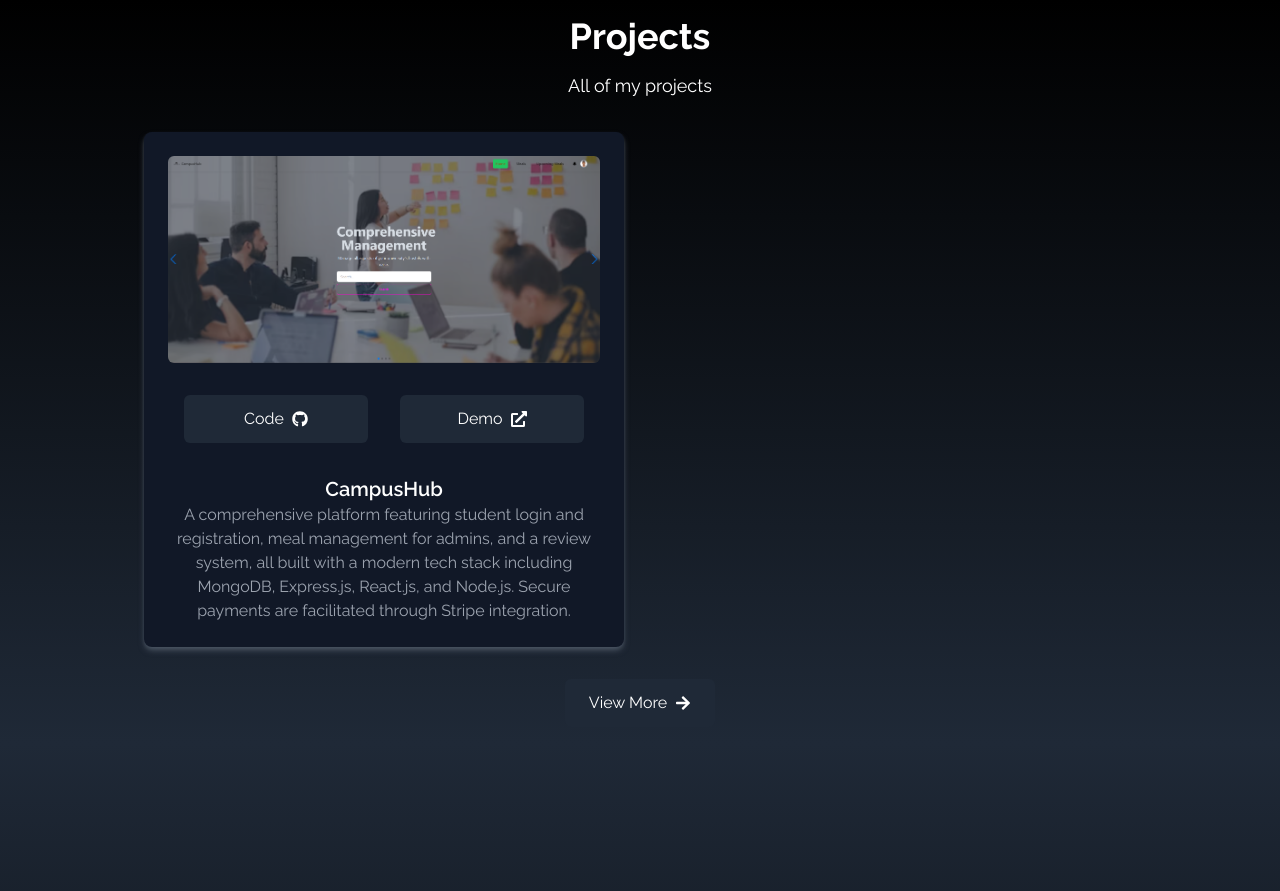
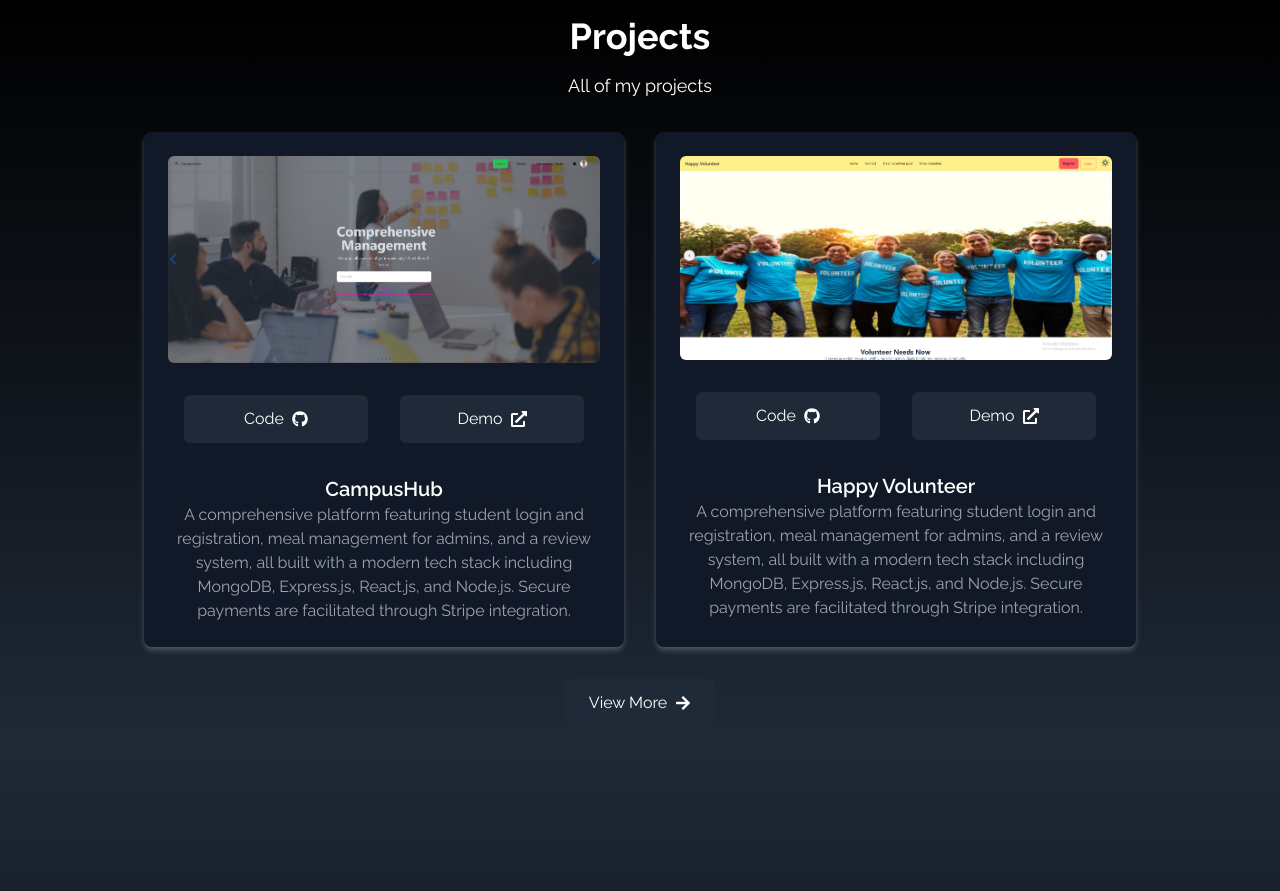
Before and after one commit to saagor16/sagorPortfolio, a React (Vite) app: page / in a window 1280 px wide. Shown: the part 1600-2491 px from the top of the page. Built offline with nearby package versions, Linux system fonts and the light colour scheme.

Commit message:
volunteer portfolio add

```diff
--- a/src/components/Portfolio.jsx
+++ b/src/components/Portfolio.jsx
@@ -2,6 +2,7 @@ import { useState, useRef } from 'react';
 import { FaGithub, FaExternalLinkAlt, FaTimes, FaArrowRight } from 'react-icons/fa';
 import { Link } from 'react-scroll';
 import campusHub from '../assets/portfolio/CampusHub.png';
+import volunteer from '../assets/portfolio/volunteer.png';
 
 const Portfolio = () => {
   const [modal, setModal] = useState(null);
@@ -17,6 +18,16 @@ const Portfolio = () => {
       liveLink: 'https://b9a12-campushub.web.app/',
       techs: ['React', 'JavaScript','MongoDB','Express.js'],
       features: ['Student Login and Registration', 'Meal Management for Admins','Review and Rating System','Stripe Integration for Payments'],
+    },
+    {
+      id: 2,
+      src: volunteer,
+      name: 'Happy Volunteer',
+      description: 'A comprehensive platform featuring student login and registration, meal management for admins, and a review system, all built with a modern tech stack including MongoDB, Express.js, React.js, and Node.js. Secure payments are facilitated through Stripe integration.',
+      githubLink: 'https://github.com/saagor16/B9A11-Cline-Volunter',
+      liveLink: 'https://b9a11-volun.web.app/',
+      techs: ['React', 'JavaScript','MongoDB','Express.js','Daisy UI'],
+      features: ['Responsive design', 'Document head management','Data management and storage facilitated','User authentication functionalities','Comprehensive volunteer management capabilities'],
     },
 
 
```
Also changed, not shown: src/assets/portfolio/volunteer.png (added).
